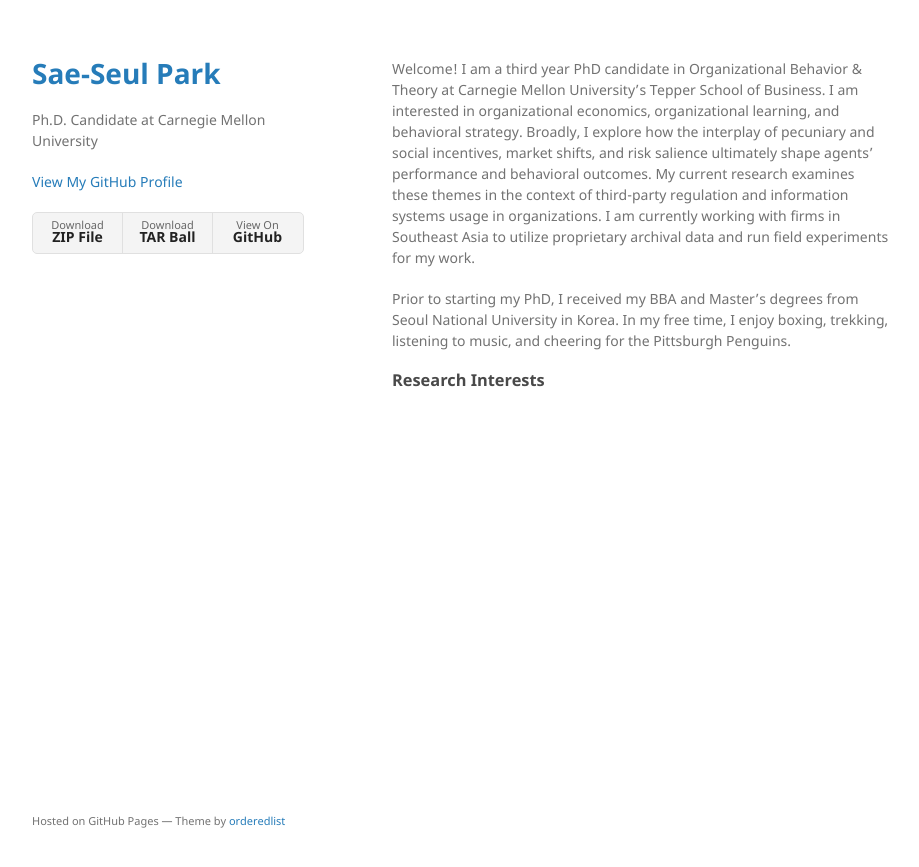
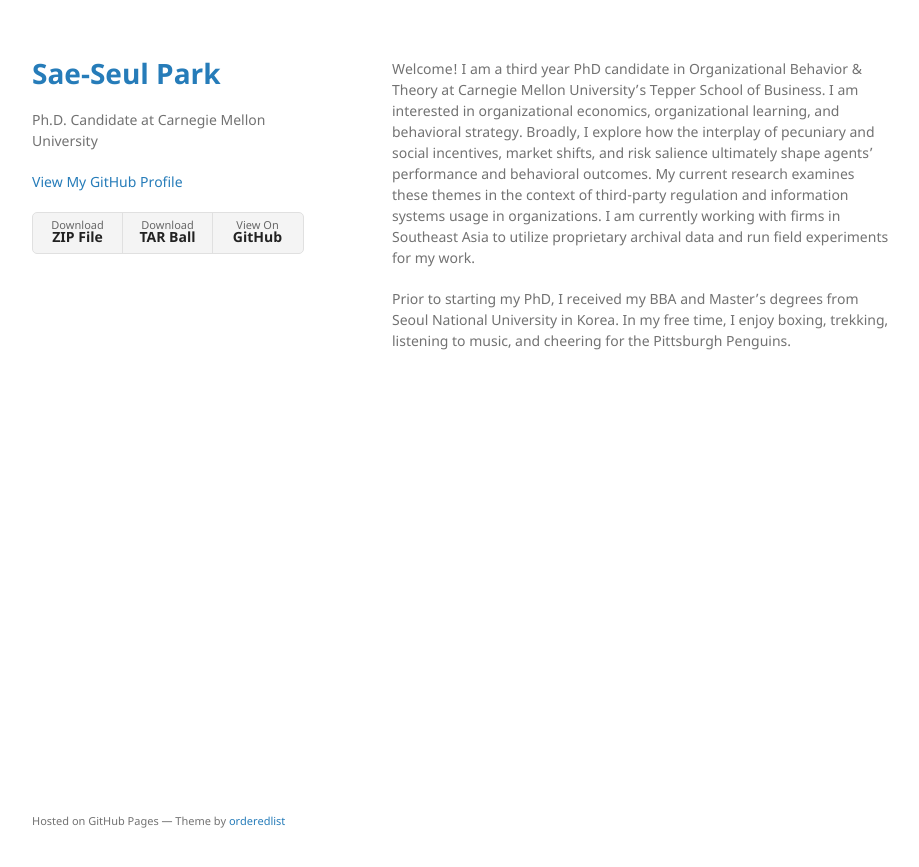
Before and after one commit to saepark/saepark.github.io, a Jekyll site: the page built from index.md, in a window 1280 px wide. Shown: the top 867 px of the page, without its empty margins (178-1097 px from the left). Built offline with Jekyll 4.4.1, drawn with Linux system fonts in a browser that asks for light colours; our own code applies the rules of GitHub Pages for plain Markdown files.

Commit message:
Update index.md

```diff
--- a/index.md
+++ b/index.md
@@ -1,5 +1,3 @@
 Welcome! I am a third year PhD candidate in Organizational Behavior & Theory at Carnegie Mellon University's Tepper School of Business. I am interested in organizational economics, organizational learning, and behavioral strategy. Broadly, I explore how the interplay of pecuniary and social incentives, market shifts, and risk salience ultimately shape agents' performance and behavioral outcomes. My current research examines these themes in the context of third-party regulation and information systems usage in organizations. I am currently working with firms in Southeast Asia to utilize proprietary archival data and run field experiments for my work.
 
 Prior to starting my PhD, I received my BBA and Master's degrees from Seoul National University in Korea. In my free time, I enjoy boxing, trekking, listening to music, and cheering for the Pittsburgh Penguins.
-
-### Research Interests
```
